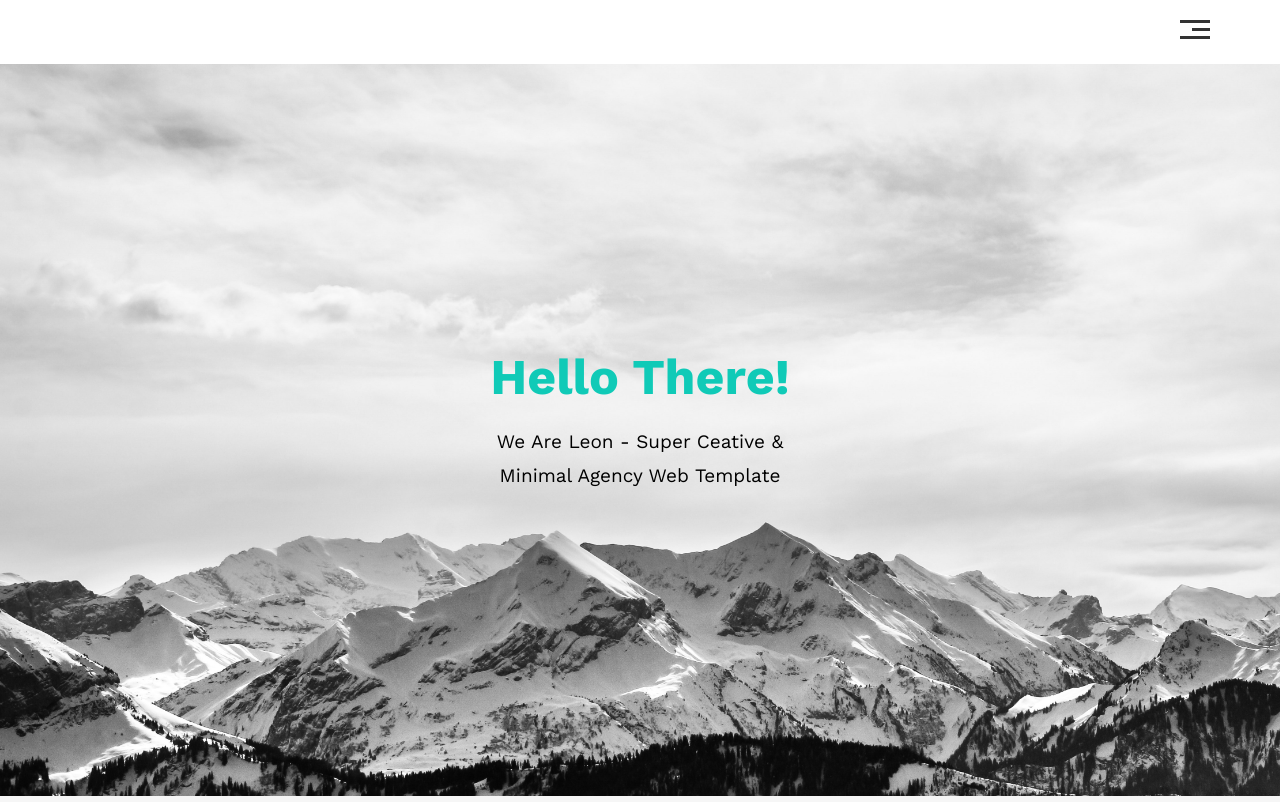
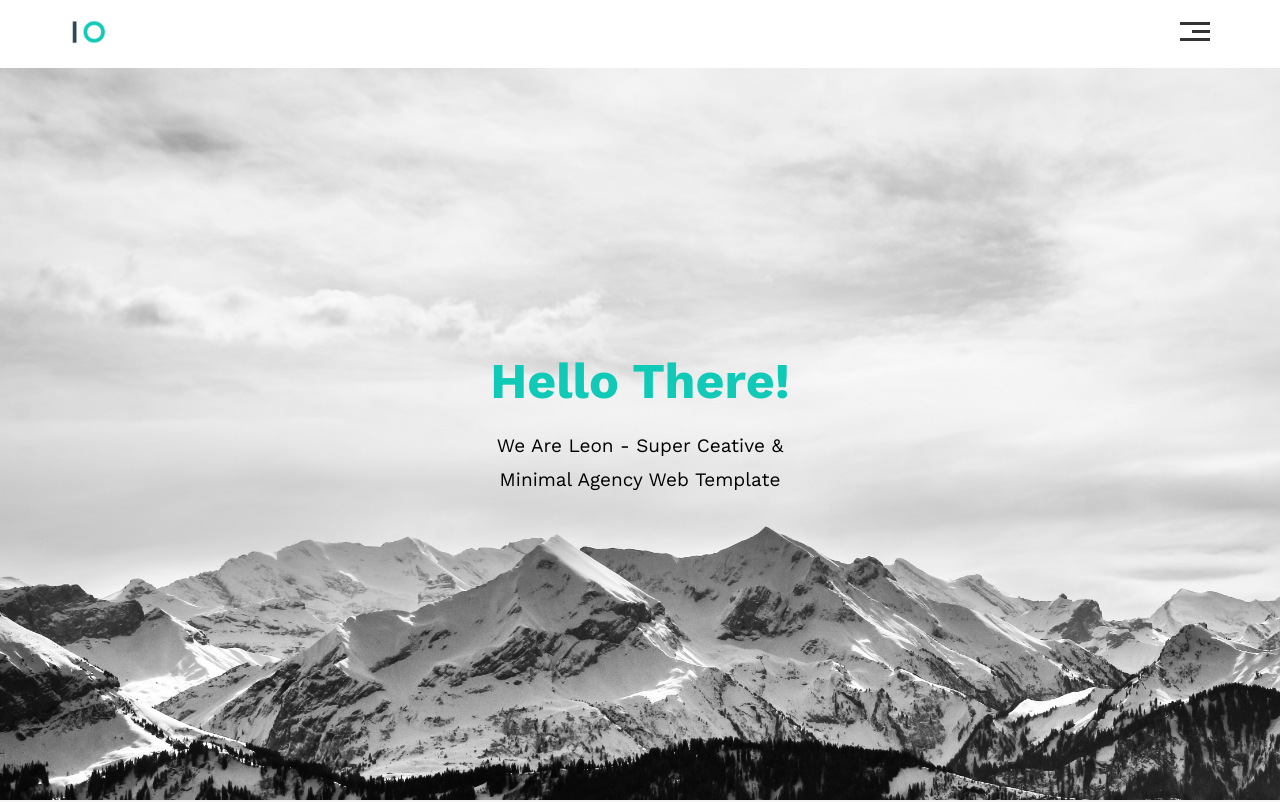
Before and after one commit to Ahmed-adel911/HTML_And_CSS_Template-1, a plain HTML site: page index.html in a window 1280 px wide. Shown: the top 802 px of the page. Drawn offline with nearby package versions, Linux system fonts and the light colour scheme; the site is published under a folder, as on GitHub Pages, so addresses that start at the root find nothing.

Commit message:
Update index.html

```diff
--- a/index.html
+++ b/index.html
@@ -18,7 +18,7 @@
     <!-- start header -->
    <div class="header">
     <div class="container">
-       <div class="logo"> <img class="logo1" src="/image/logo.png" alt="" /></div>
+       <div class="logo"> <img class="logo1" src="./image/logo.png" alt="" /></div>
         <div class="links">
             <span class="icon">
                 <span></span>
```
